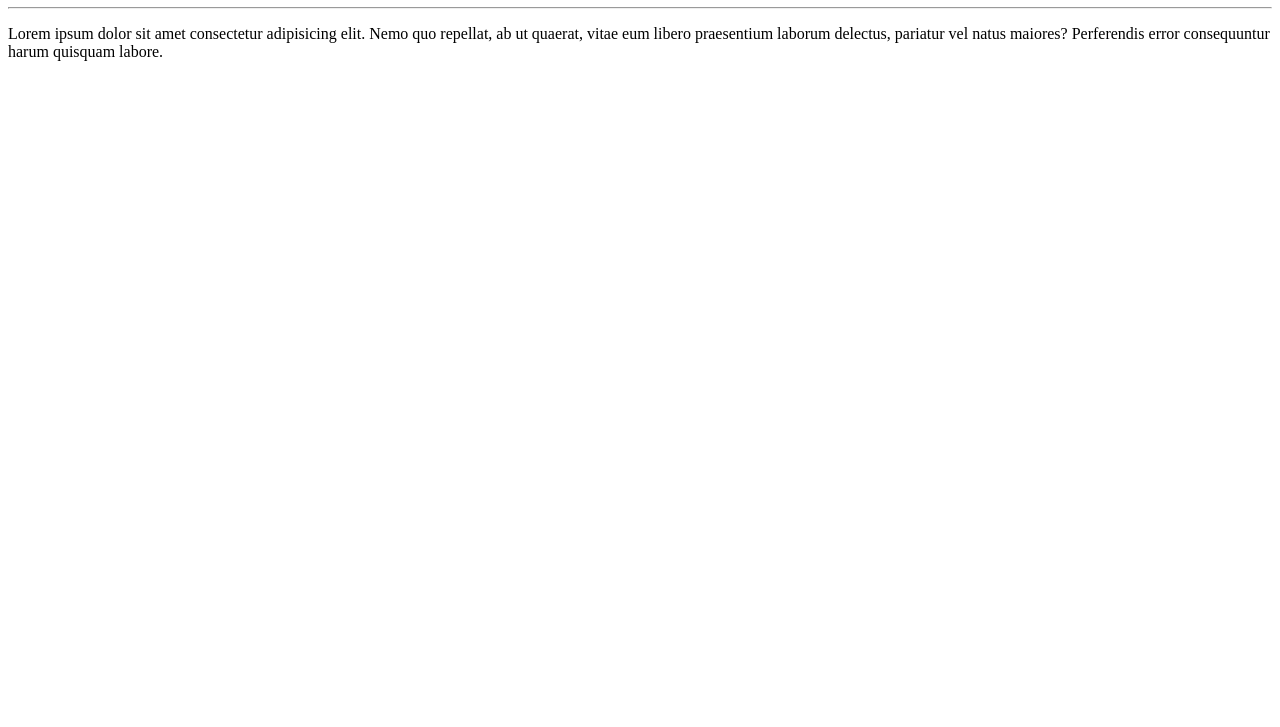
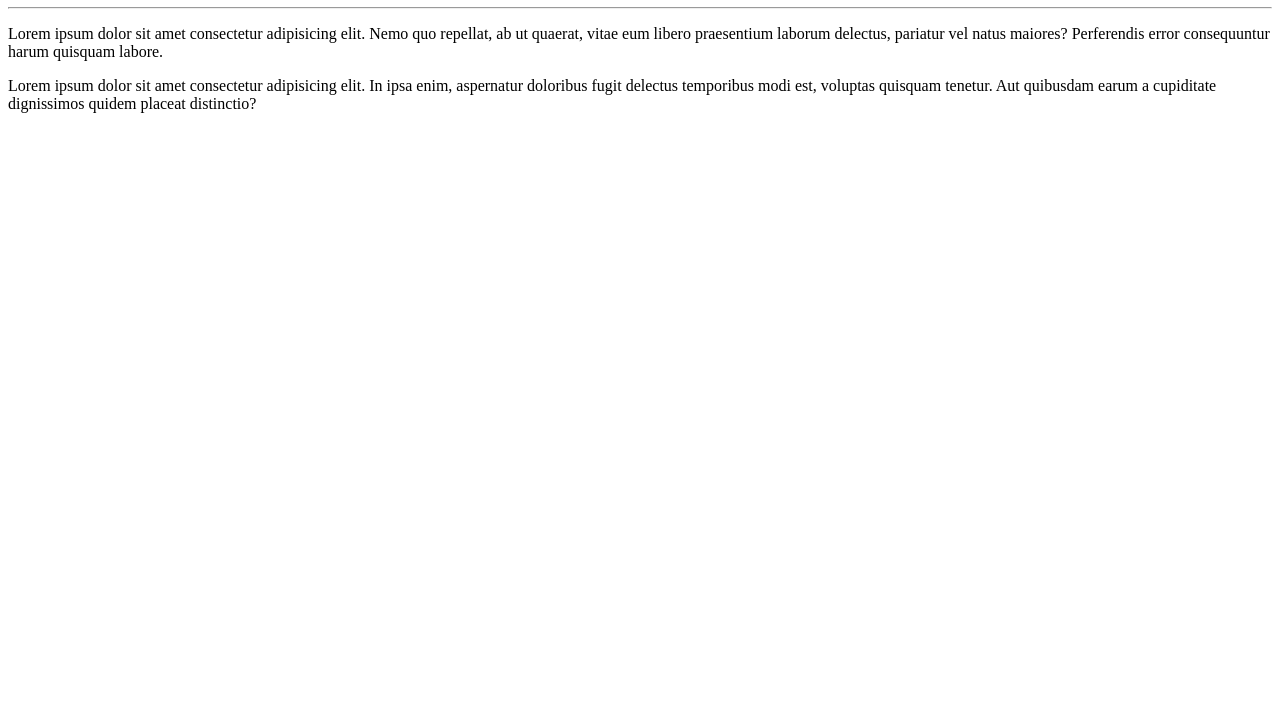
Before and after one commit to ducaruggi/Ola-Mundo, a plain HTML site: page site-exemplo/index.html in a window 1280 px wide. Shown: the part 73-800 px from the top of the page. Drawn offline with Linux system fonts and the light colour scheme.

Commit message:
Adicionei 1 parágrafo

```diff
--- a/site-exemplo/index.html
+++ b/site-exemplo/index.html
@@ -9,5 +9,6 @@
     <h1>Olá, Mundo!</h1>
     <hr>
     <p>Lorem ipsum dolor sit amet consectetur adipisicing elit. Nemo quo repellat, ab ut quaerat, vitae eum libero praesentium laborum delectus, pariatur vel natus maiores? Perferendis error consequuntur harum quisquam labore.</p>
+    <p>Lorem ipsum dolor sit amet consectetur adipisicing elit. In ipsa enim, aspernatur doloribus fugit delectus temporibus modi est, voluptas quisquam tenetur. Aut quibusdam earum a cupiditate dignissimos quidem placeat distinctio?</p>
 </body>
 </html>
```
